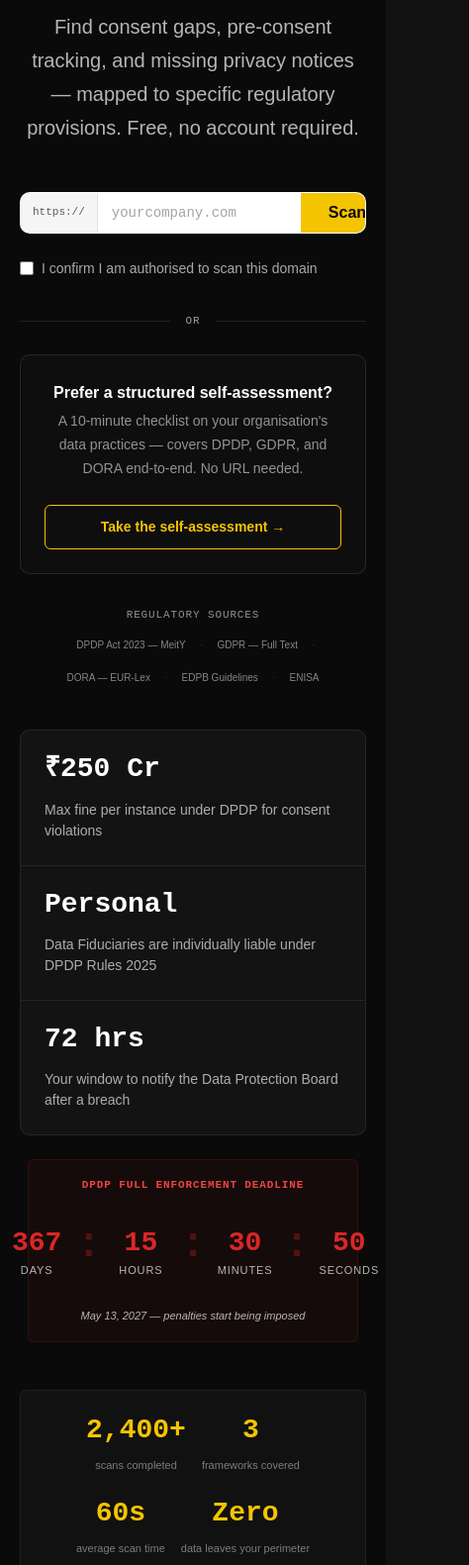
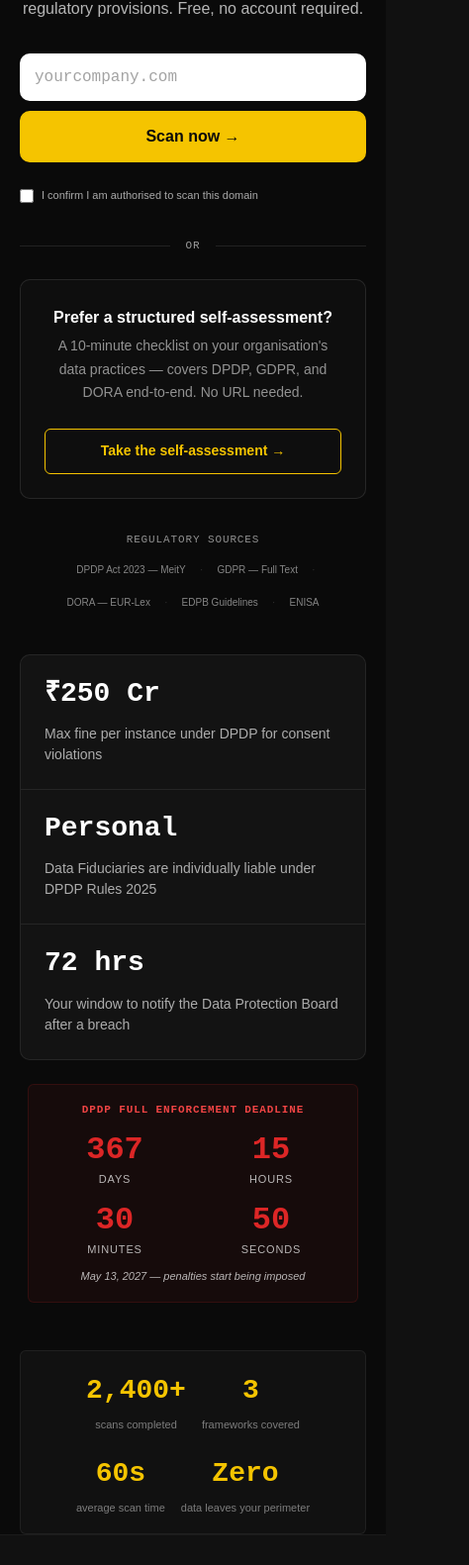
Before and after one commit to jecertis/juro-web, a website: page index.html in a window 390 px wide. Shown: the part 391-1972 px from the top of the page at 99% size, 474 px wide, since content can reach past the window. Drawn offline with Linux system fonts and the light colour scheme; no server answers.

Commit message:
feat(css): mobile-first enhancements for high-end phones
- Hero: clamp title to 28-36px, reduce top padding to var(--s5) on ≤640px
- Scan input: stack vertically on ≤600px; bump #urlInput to 16px to prevent iOS auto-zoom
- Header: hide framework tags on ≤640px to prevent nav overflow
- Countdown: 2×2 grid layout on ≤420px (replaces squished 4-unit row)
- Scan modal: full-width on phones, tighter step labels
- Posture score: fluid clamp on score font size
- FAQ: 44px minimum tap targets on mobile
- Footer: stack vertically on ≤480px
- iOS safe-area insets on header + footer
- body: 100dvh via @supports (no fallback regression)

Co-Authored-By: Claude Sonnet 4.6 <noreply@anthropic.com>

```diff
--- a/css/main.css
+++ b/css/main.css
@@ -624,3 +624,109 @@
     padding: 4mm 0;
   }
 }
+
+/* ────────────────────────────────────────────────
+   Mobile-first enhancements
+   Target: high-end phones (iPhone 15 Pro 393px,
+           Samsung S24 360px) and up.
+   Strategy: override desktop-first base rules with
+   mobile-optimised values; tablet+ restores where
+   needed via min-width guards.
+   ──────────────────────────────────────────────── */
+
+/* iOS dynamic viewport — prevents bottom-bar overlap */
+@supports (min-height: 100dvh) {
+  body { min-height: 100dvh; }
+}
+
+/* iOS safe-area insets for notch / home indicator */
+@supports (padding: env(safe-area-inset-bottom)) {
+  .header {
+    padding-left: max(1.25rem, env(safe-area-inset-left));
+    padding-right: max(1.25rem, env(safe-area-inset-right));
+  }
+  .site-footer {
+    padding-bottom: calc(var(--s5) + env(safe-area-inset-bottom));
+  }
+}
+
+/* ── Header: collapse framework tags on narrow viewports ── */
+@media (max-width:640px) {
+  .header { padding: 0 1.25rem; }
+  .framework-tag { display: none; }
+}
+
+/* ── Hero: scale heading + padding for phone screens ── */
+@media (max-width:640px) {
+  .hero { padding: var(--s5) 1.25rem 0; }
+  .hero-title { font-size: clamp(28px, 8vw, 36px); }
+  .hero-sub { font-size: var(--text-base); margin-bottom: var(--s4); }
+}
+
+/* ── Scan input: prevent iOS auto-zoom (≥16px) + full-width button ── */
+@media (max-width:600px) {
+  #urlInput { font-size: 16px; }
+  .scan-input-wrap {
+    flex-direction: column;
+    border-radius: var(--radius-lg);
+    overflow: visible;
+    background: transparent;
+    border: none;
+    gap: 10px;
+  }
+  .scan-protocol { display: none; }
+  #urlInput {
+    border-radius: var(--radius-lg);
+    border: 1.5px solid rgba(255,255,255,0.2);
+    background: #fff;
+    padding: 14px;
+    width: 100%;
+  }
+  .scan-btn {
+    border-radius: var(--radius-lg);
+    width: 100%;
+    padding: 16px;
+    font-size: var(--text-base);
+    min-height: 52px;
+  }
+  .consent-check { font-size: var(--text-xs); }
+  .scan-input-wrap:focus-within { box-shadow: none; border: none; }
+}
+
+/* ── Countdown: 2×2 grid on very narrow phones (<420px) ── */
+@media (max-width:420px) {
+  .countdown-timer {
+    display: grid;
+    grid-template-columns: 1fr 1fr;
+    gap: var(--s2);
+    justify-items: center;
+  }
+  .countdown-sep { display: none; }
+  .countdown-unit { min-width: 0; width: 100%; }
+  .countdown-num { font-size: 32px; }
+}
+
+/* ── Posture score: tighter on phones ── */
+@media (max-width:480px) {
+  .posture-score-panel { padding: var(--s2) var(--s3); }
+  .posture-score-panel .ps-score { font-size: clamp(40px, 12vw, 64px); }
+}
+
+/* ── Scan modal: full-screen on phones ── */
+@media (max-width:600px) {
+  .scan-notice-card { max-width: 100%; }
+  .notice-card { padding: var(--s3); }
+  .step-pipeline { gap: 2px; }
+  .step { min-width: 0; flex: 1; }
+  .step-label { font-size: 8px; }
+}
+
+/* ── FAQ tap targets: ensure 44px minimum ── */
+@media (max-width:640px) {
+  .faq-question { min-height: 44px; padding: 14px var(--s3); }
+}
+
+/* ── Footer: stack on narrow screens ── */
+@media (max-width:480px) {
+  .site-footer { flex-direction: column; align-items: flex-start; gap: var(--s1); }
+}
```
